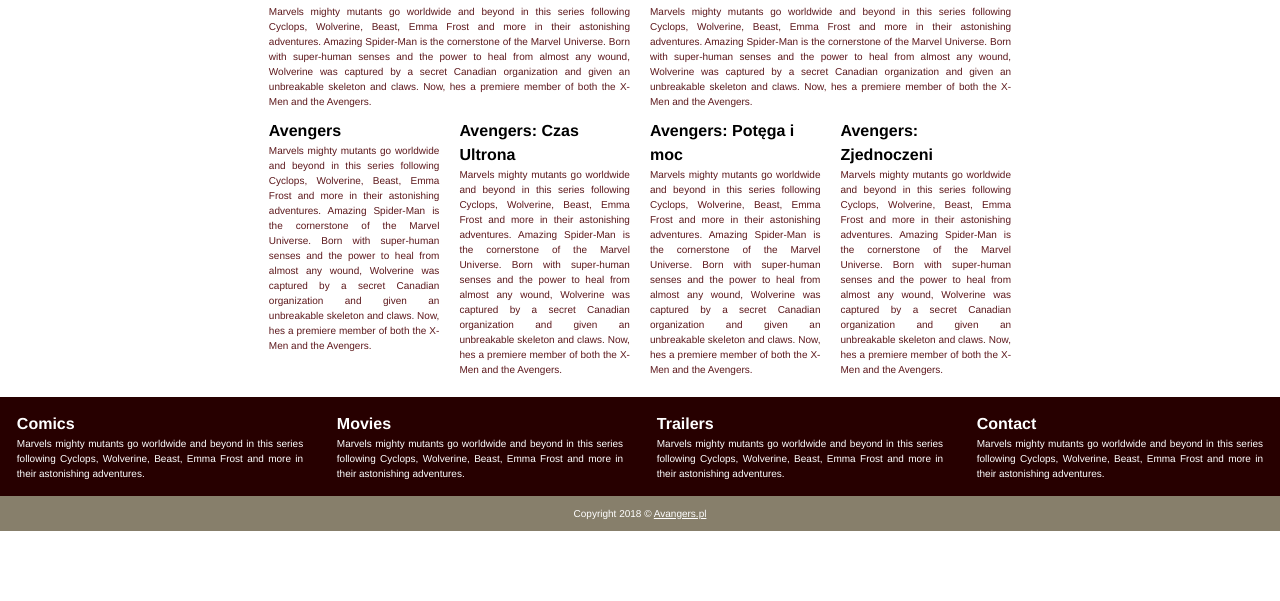
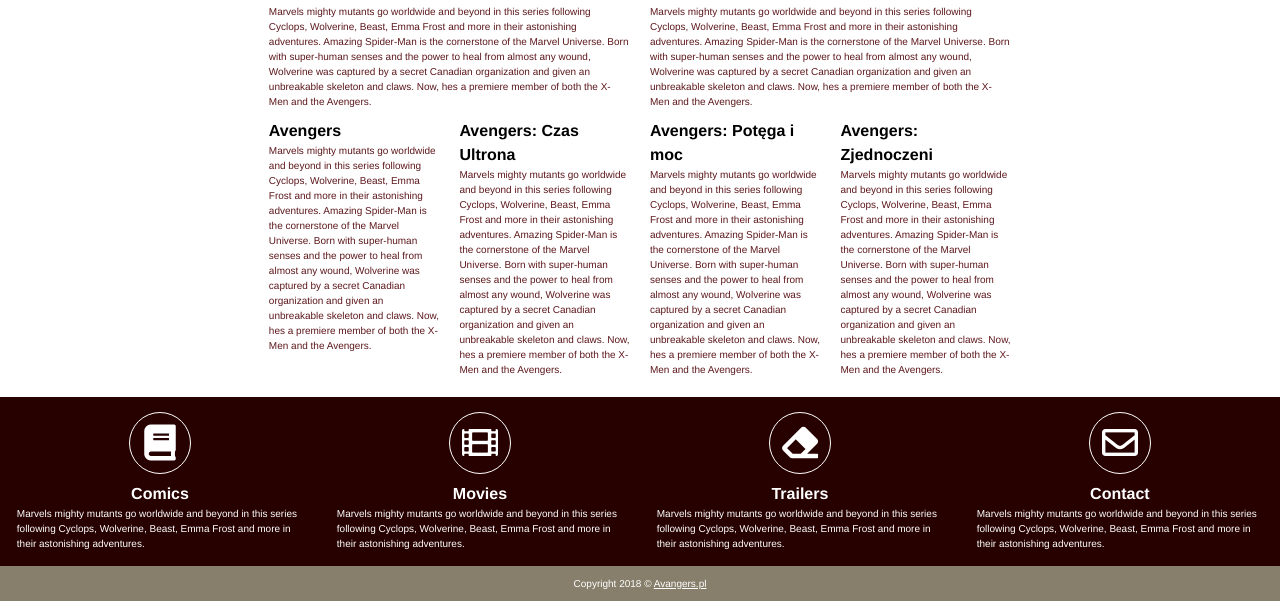
Before and after one commit to roietik/src, a website: page index.html in a window 1280 px wide. Shown: the part 1775-2376 px from the top of the page. Before the commit the page ends 2306 px from the top, so only its background shows below. Drawn offline with nearby package versions, Linux system fonts and the light colour scheme.

Commit message:
poprawiona składnia sass plus gitignore

```diff
--- a/index.html
+++ b/index.html
@@ -8,6 +8,8 @@
  <link rel="stylesheet" type="text/css" href="css/slick/slick.css"/>
   <!-- Add the slick-theme.css if you want default styling -->
   <link rel="stylesheet" type="text/css" href="css/slick/slick-theme.css"/>
+  <!-- font awesome icons -->
+  <link rel="stylesheet" href="https://use.fontawesome.com/releases/v5.0.13/css/all.css" integrity="sha384-DNOHZ68U8hZfKXOrtjWvjxusGo9WQnrNx2sqG0tfsghAvtVlRW3tvkXWZh58N9jp" crossorigin="anonymous">
   <title>Avangers</title>
 </head>
   <body>
@@ -200,22 +202,26 @@
       <div class="footer-main">
         <div class="container">
           <!-- Comics -->
-          <div class="single-col">
+          <div class="single-col comics">
+            <i class="fas fa-book"></i>
             <h3>Comics</h3>
             <p>Marvels mighty mutants go worldwide and beyond in this series following Cyclops, Wolverine, Beast, Emma Frost and more in their astonishing adventures.</p>
           </div>
           <!-- Movies -->
-          <div class="single-col our-blog">
+          <div class="single-col movies">
+            <i class="fas fa-film"></i>
             <h3>Movies</h3>
             <p>Marvels mighty mutants go worldwide and beyond in this series following Cyclops, Wolverine, Beast, Emma Frost and more in their astonishing adventures.</p>
           </div>
           <!-- Trailers -->
-          <div class="single-col footer-gallery">
+          <div class="single-col trailers">
+            <i class="fas fa-eraser"></i>
             <h3>Trailers</h3>
             <p>Marvels mighty mutants go worldwide and beyond in this series following Cyclops, Wolverine, Beast, Emma Frost and more in their astonishing adventures.</p>
           </div>
           <!-- Contact -->
-          <div class="single-col more-links">
+          <div class="single-col contact">
+            <i class="far fa-envelope"></i>
             <h3>Contact</h3>
             <p>Marvels mighty mutants go worldwide and beyond in this series following Cyclops, Wolverine, Beast, Emma Frost and more in their astonishing adventures.</p>
           </div>
--- a/sass/banner.scss
+++ b/sass/banner.scss
@@ -1,30 +1,21 @@
+.h-banner {
+
   .container-header {
     text-align: center;
     display: flex;
     justify-content: center;
-}
-
-.img-left {
-  position:relative;
-  left:3.222%;
-}
 
     .sides-banner {
       width:20%;
       height:20%;
     }
-
     .main-banner {
       width: 60%;
       height:60%;
     }
-
-h1 {
-  text-align: center;
-  font-size: 18px;
+    .img-left {
+      position:relative;
+      left:3.222%;
     }
-
-p {
-  font-size: 8px;
-  text-align:justify;
   }
+}
--- a/sass/carousele.scss
+++ b/sass/carousele.scss
@@ -1,4 +1,5 @@
 $main-color: #270000;
+$f: #fff;
 
 .h-carousel-container {
   display: flex;
@@ -6,7 +7,7 @@
   margin: 0 auto;
   width: 66%;
   left: -3%;
-}
+
   .h-carousel-title {
     float: left;
     width: 20%;
@@ -16,21 +17,21 @@
     justify-content: center;
     align-items: center;
     align-content: center;
-  color: #fff;
+    color: $f;
   }
-.h-carousel-slides {
-  background: $main-color;
-  width: 80%;
-  float: right;
-}
-
-.inner {width:100%;height:100%;padding: 0 4%;-webkit-box-sizing: border-box;box-sizing: border-box;}
-.inner > img {width: 100%;}
-.scaling-txt {font-size: calc(1vw + .5vh + .5vmin);}
-
   .shape-clip {
     /*Chrome,Safari*/
     -webkit-clip-path: polygon(45px 143px,383px 249px,400px -1px,0px 0px);
     /*Firefox*/
     clip-path: url("#clipPolygon");
   }
+
+  .h-carousel-slides {
+    background: $main-color;
+    width: 80%;
+    float: right;
+  }
+  .inner {width:100%;height:100%;padding: 0 4%;-webkit-box-sizing: border-box;box-sizing: border-box;}
+  .inner > img {width: 100%;}
+  .scaling-txt {font-size: calc(1vw + .5vh + .5vmin);}
+}
--- a/sass/main.scss
+++ b/sass/main.scss
@@ -254,12 +254,34 @@
 // stopka - ogolne
 footer {
   background-color: $main-color;
-  color: #fff;
+  color: $txt-color;
   ul {
     list-style: none;
   }
   p {
-    color: #fff;
+    color: $txt-color;
+  }
+  .single-col {
+    h3 {
+      text-align: center;
+    }
+    .fas, .far {
+      text-align: center;
+      font-size: 36px;
+      width: 36px;
+      border: 1px solid $txt-color;
+      color: $txt-color;
+      border-radius: 50%;
+      padding: 12px;
+      margin: 0 auto;
+        margin-bottom: 8px;
+      position: relative;
+      display: inherit;
+      &:hover{
+        color: $main-color;
+        background-color: $txt-color;
+      }
+    }
   }
 }
 
@@ -268,9 +290,9 @@
     div {
       p {
         text-align: center;
-        color: #fff;
+        color: $txt-color;
         a {
-        &:visited {color:#fff;}
+        &:visited {color:$txt-color;}
         &:hover{color:$main-color;}
         }
       }
```
Also changed, not shown: css/main.css. Lines whose indentation alone changed are shown as unchanged.
